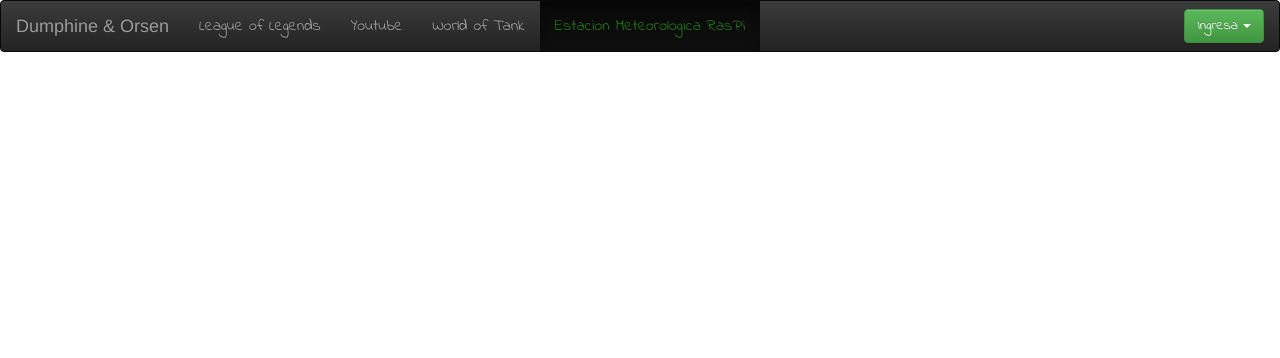
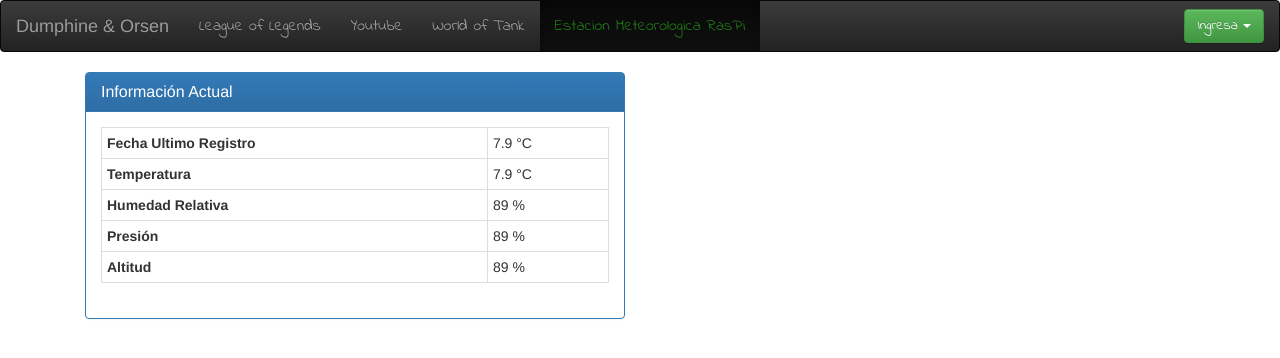
Before and after one commit to OscarCid/DumphineAndOrsen, a CodeIgniter app: page /DumphineAndOrsen/Clima in a window 1280 px wide. Shown: the top 358 px of the page. Run offline with CodeIgniter, Linux system fonts and the light colour scheme; data that the repository does not hold is empty.

Commit message:
Implementacion json CLIMA!

```diff
--- a/application/controllers/Clima.php
+++ b/application/controllers/Clima.php
@@ -14,6 +14,7 @@ class Clima extends CI_Controller
     {
         $script = array
         (
+            '<script src="'.base_url().'asset/src/Clima/Clima.js" type="text/javascript"></script>',
             '<script>
                     $(function(){
                         $("#menu_clima").addClass("active");
--- a/application/models/Clima_model.php
+++ b/application/models/Clima_model.php
@@ -21,17 +21,10 @@ class Clima_model extends CI_Model
         else return false;
     }
 
-    function ultimo_dato($data)
+    function ultimo_dato()
     {
-        $this->db->order_by('name','ASC');
-        $this->db->limit(10);
-        $consulta = $this->db->get('videos');
-        if($consulta->num_rows() > 0)
-        {
-            return $consulta;
-        }
-        else return false;
+        $this->db->order_by('fecha','DESC');
+        $this->db->limit(1);
+        return $this->db->get('clima')->result();
     }
-
-
 }
--- a/application/views/Clima/index.php
+++ b/application/views/Clima/index.php
@@ -1,5 +1,44 @@
 <body onload="summonerLookUp();">
 <div class="container">
+    <div class="col-md-6 col-xs-12">
+        <div class="panel panel-primary">
+            <div class="panel-heading">
+                <h3 class="panel-title">Información Actual</h3>
+            </div>
+            <div class="panel-body">
+                <div class="row">
+                    <div class="col-md-12">
+                        <div class="bs-example" data-example-id="bordered-table">
+                            <table class="table table-bordered table-condensed table-responsive">
+                                <tbody>
+                                    <tr>
+                                        <td><strong>Fecha Ultimo Registro</strong></td>
+                                        <td id="fecha">7.9 °C</td>
+                                    </tr>
+                                    <tr>
+                                        <td><strong>Temperatura</strong></td>
+                                        <td id="temperatura">7.9 °C</td>
+                                    </tr>
+                                    <tr>
+                                        <td><strong>Humedad Relativa</strong></td>
+                                        <td id="humedad">89 %</td>
+                                    </tr>
+                                    <tr>
+                                        <td><strong>Presión</strong></td>
+                                        <td id="presion">89 %</td>
+                                    </tr>
+                                    <tr>
+                                        <td><strong>Altitud</strong></td>
+                                        <td id="altitud">89 %</td>
+                                    </tr>
+                                </tbody>
+                            </table>
 
+                        </div>
+                    </div>
+                </div>
+            </div>
+        </div>
+    </div>
 </div>
 </body>
--- /dev/null
+++ b/asset/src/Clima/Clima.js
@@ -0,0 +1,28 @@
+/**
+ * Created by Orsen on 05/06/2016.
+ */
+function actualizar()
+{
+    $.ajax({
+        url: 'http://dumphineandorsen.com/Clima/ultimo_dato',
+        type: 'GET',
+        dataType: 'json',
+        data: {},
+        success: function (json)
+        {
+            fecha = json[0].fecha;
+            temperatura = json[0].temperatura;
+
+            document.getElementById("fecha").style.background = fecha;
+            document.getElementById("temperatura").innerHTML = temperatura;
+        },
+        error: function (XMLHttpRequest, textStatus, errorThrown)
+        {
+            alert("Problemas obteniendo los ultimos datos de la estacion meteorologica");
+        }
+    });
+}
+
+window.setInterval(function(){
+   actualizar();
+}, 5000);
```
